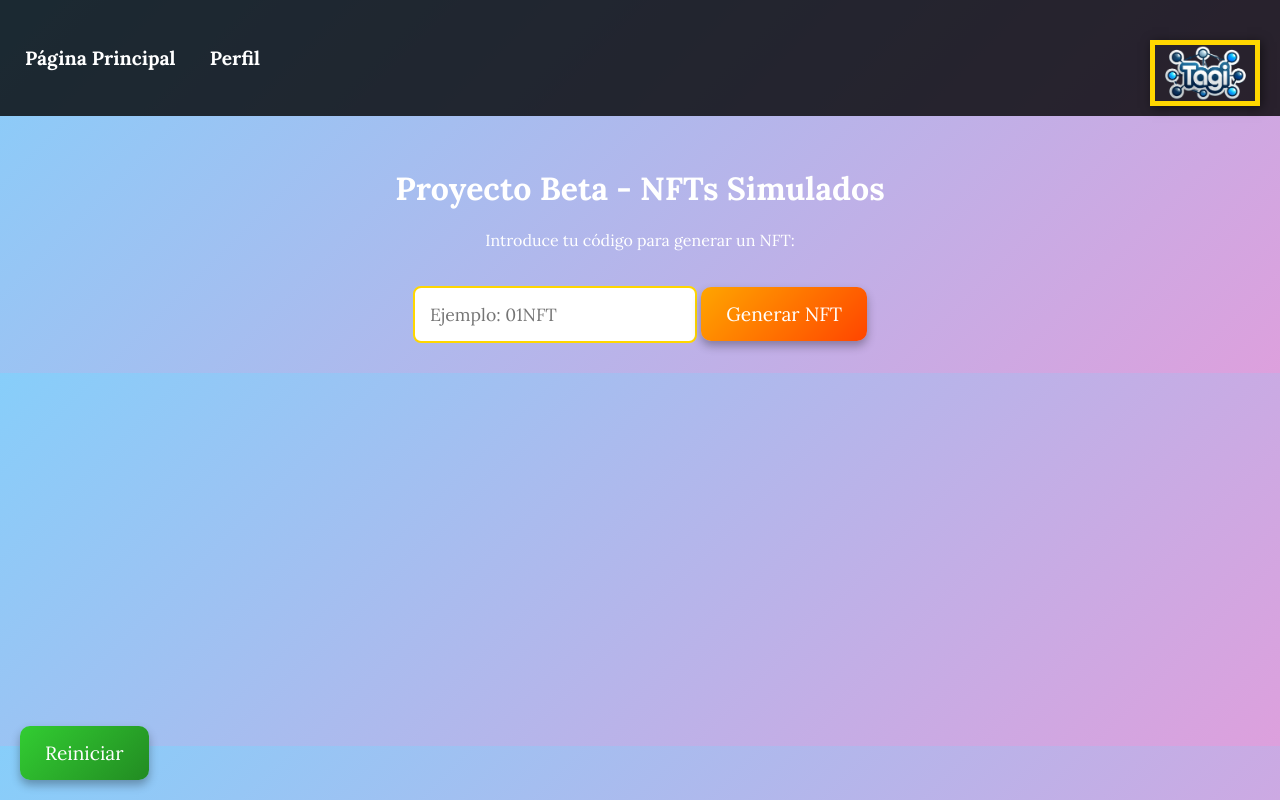
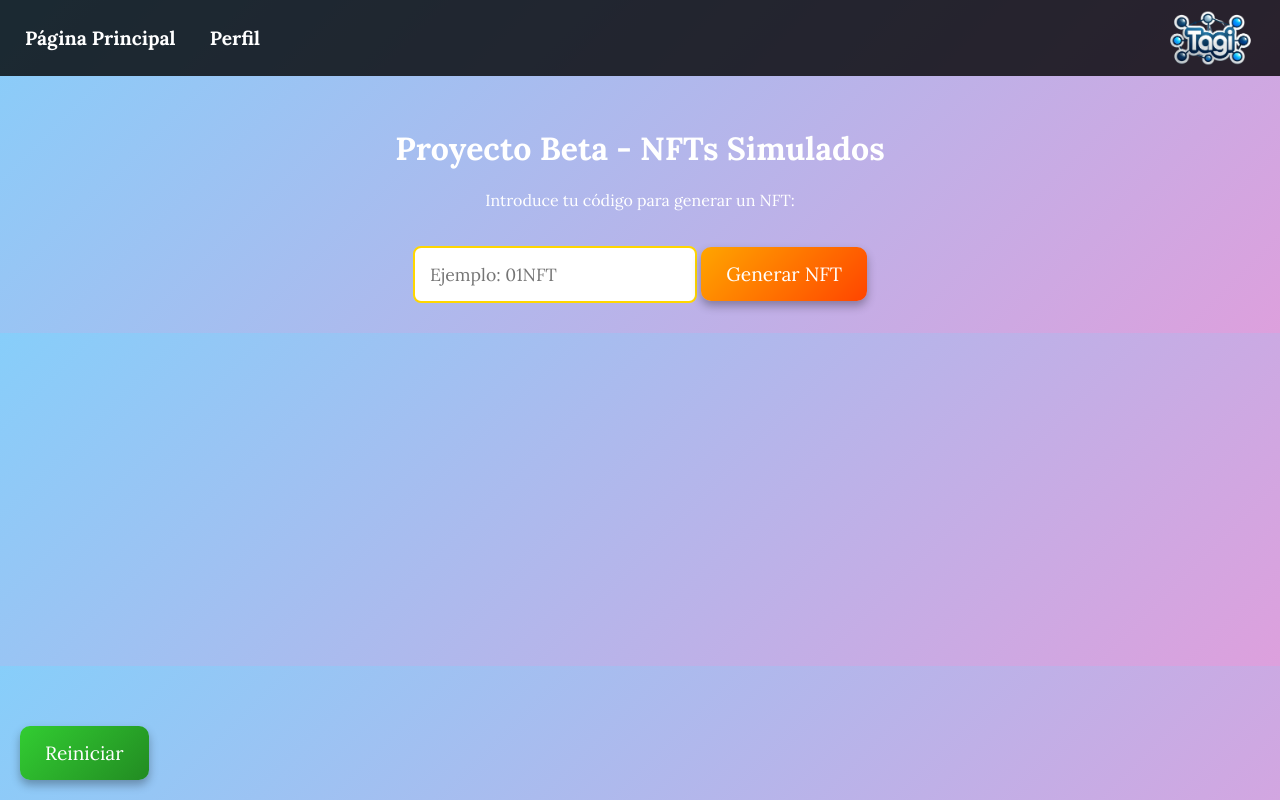
Before and after one commit to FavvaB/tagi, a plain HTML site: page index.html in a window 1280 px wide. Drawn offline with Linux system fonts and the light colour scheme.

Commit message:
Update index.html

```diff
--- a/index.html
+++ b/index.html
@@ -40,6 +40,8 @@
             width: 100px;
             height: auto;
             margin-right: 10px;
+            border: none; /* Se elimina cualquier borde */
+            box-shadow: none; /* Se elimina cualquier sombra */
         }
 
         .container {
@@ -75,7 +77,7 @@
             box-shadow: 0 8px 15px rgba(0, 0, 0, 0.5);
         }
 
-        img {
+        img:not(#logo) {
             margin-top: 30px;
             border: 5px solid gold;
             max-width: 350px;
```
